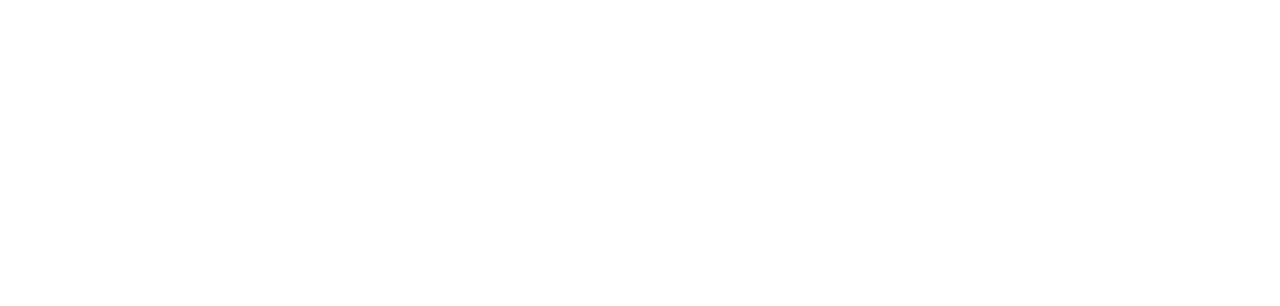
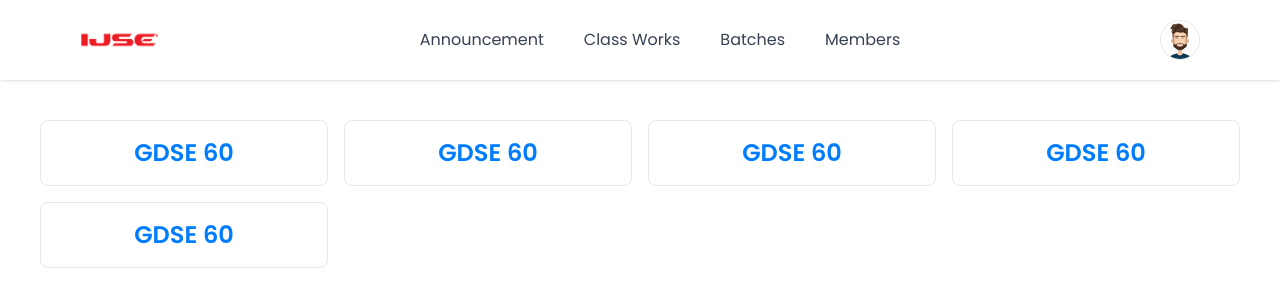
Before and after one commit to Sandun-Induranga/Learning-Management-System, a React (Vite) app in the folder frontend/: page /teacher/batch in a window 1280 px wide. Before the commit this address had no page. Shown: the top 306 px of the page. Built offline with nearby package versions, Linux system fonts and the light colour scheme; the HTML template or start-up script is replaced by a standard one.

Commit message:
Component Batch Updated

```diff
--- a/frontend/src/components/Batch/Batch.tsx
+++ b/frontend/src/components/Batch/Batch.tsx
@@ -1,5 +1,9 @@
 const Batch = () => {
-  return <div>Batch</div>;
+  return (
+    <div className="border rounded-lg p-4 flex flex-col items-center text-2xl text-sky-edited-500 font-semibold cursor-pointer">
+      GDSE 60
+    </div>
+  );
 };
 
 export default Batch;
--- a/frontend/src/components/Content/Content.tsx
+++ b/frontend/src/components/Content/Content.tsx
@@ -3,6 +3,7 @@ import Home from "../../pages/Home";
 import Login from "../../pages/Login";
 import Announcements from "../../pages/Announcements";
 import ClassWorks from "../../pages/ClassWorks/ClassWorks";
+import BatchPage from "../../pages/BatchPage/BatchPage";
 
 const Content = () => {
   return (
@@ -12,6 +13,8 @@ const Content = () => {
         <Route path="/login" element={<Login />}></Route>
         <Route path="/student" element={<Announcements />}></Route>
         <Route path="/student/class-work" element={<ClassWorks />}></Route>
+
+        <Route path="/teacher/batch" element={<BatchPage />}></Route>
       </Routes>
     </>
   );
--- a/frontend/src/components/Header/Header.tsx
+++ b/frontend/src/components/Header/Header.tsx
@@ -19,6 +19,7 @@ const Header = () => {
         <nav className="sm:flex gap-10 text-gray-700 hidden">
           <NavLink to={"/student"}>Announcement</NavLink>
           <NavLink to={"/student/class-work"}>Class Works</NavLink>
+          <NavLink to={"/teacher/batch"}>Batches</NavLink>
           <NavLink to={"/student/members"}>Members</NavLink>
         </nav>
         <div className="hidden sm:inline-block">
@@ -32,8 +33,9 @@ const Header = () => {
               <Close className="!text-gray-700" onClick={openCloseMenu} />
               <nav className="w-3/4 flex flex-col gap-10 absolute top-24 right-0 justify-center items-center bg-sky-edited-500 rounded-lg text-white p-10">
                 <NavLink to={"/announcement"}>Announcement</NavLink>
-                <NavLink to={"/announcement"}>Class Works</NavLink>
+                <NavLink to={"/classWork"}>Class Works</NavLink>
                 <NavLink to={"/announcement"}>Members</NavLink>
+                <NavLink to={"/batch"}>Batches</NavLink>
                 <Avatar className="border" src={userImage}></Avatar>
               </nav>
             </>
--- a/frontend/src/pages/BatchPage/BatchPage.tsx
+++ b/frontend/src/pages/BatchPage/BatchPage.tsx
@@ -1,5 +1,19 @@
+import Batch from "../../components/Batch/Batch";
+import Header from "../../components/Header/Header";
+
 const BatchPage = () => {
-  return <div>Batch</div>;
+  return (
+    <>
+      <Header />
+      <main className="mt-20 p-10 grid sm:grid-cols-2 md:grid-cols-4 grid-cols-1 gap-4">
+        <Batch />
+        <Batch />
+        <Batch />
+        <Batch />
+        <Batch />
+      </main>
+    </>
+  );
 };
 
 export default BatchPage;
```
